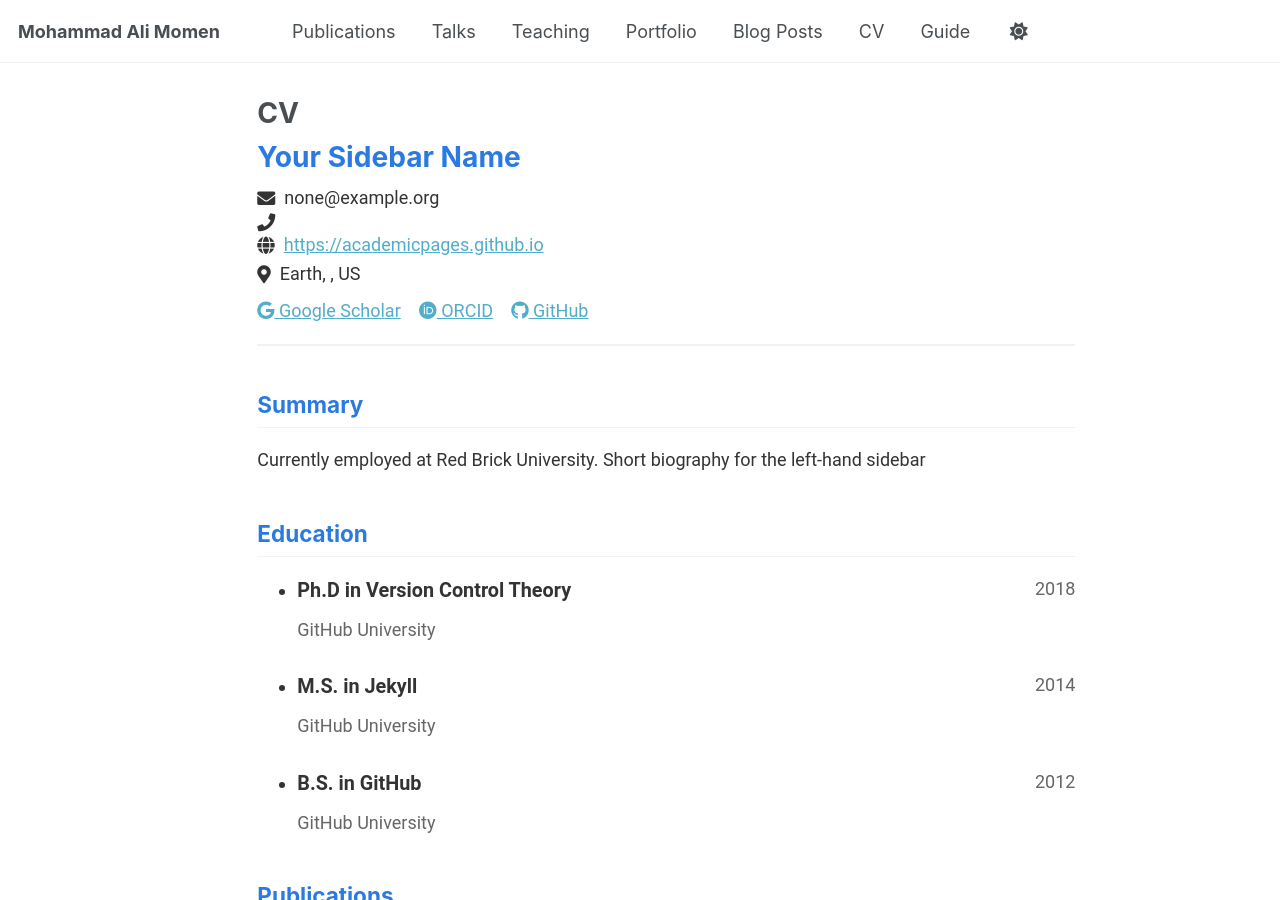
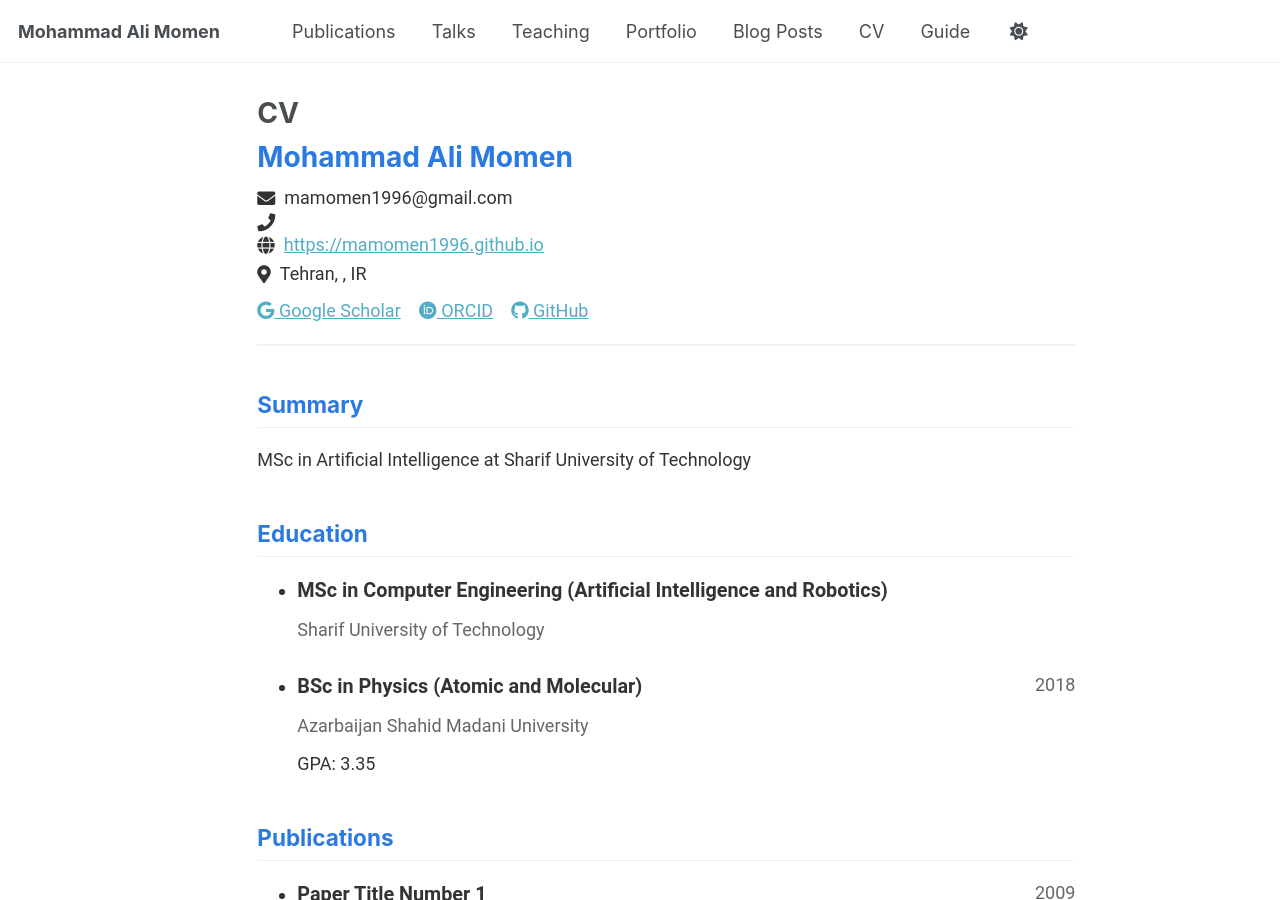
Before and after one commit to mamomen1996/mamomen1996.github.io, a Jekyll site: the page built from _pages/cv-json.md, in a window 1280 px wide and 900 px high. Built offline with Jekyll 4.4.1, drawn with Linux system fonts in a browser that asks for light colours.

Commit message:
Update cv.json

```diff
--- a/_data/cv.json
+++ b/_data/cv.json
@@ -1,62 +1,53 @@
 {
   "basics": {
-    "name": "Your Sidebar Name",
-    "email": "none@example.org",
+    "name": "Mohammad Ali Momen",
+    "email": "mamomen1996@gmail.com",
     "phone": "",
-    "website": "https://academicpages.github.io",
-    "summary": "Currently employed at Red Brick University. Short biography for the left-hand sidebar",
+    "website": "https://mamomen1996.github.io",
+    "summary": "MSc in Artificial Intelligence at Sharif University of Technology",
     "location": {
       "address": "",
       "postalCode": "",
-      "city": "Earth",
-      "countryCode": "US",
+      "city": "Tehran",
+      "countryCode": "IR",
       "region": ""
     },
     "profiles": [
       {
         "network": "Google Scholar",
         "username": "",
-        "url": "https://scholar.google.com/citations?user=PS_CX0AAAAAJ"
+        "url": ""
       },
       {
         "network": "ORCID",
         "username": "",
-        "url": "http://orcid.org/yourorcidurl"
+        "url": "https://orcid.org/0009-0003-9316-568X"
       },
       {
         "network": "GitHub",
-        "username": "academicpages",
-        "url": "https://github.com/academicpages"
+        "username": "mamomen1996",
+        "url": "https://github.com/mamomen1996"
       }
     ]
   },
   "work": [],
   "education": [
     {
-      "institution": "GitHub University",
-      "area": "Ph.D in Version Control Theory",
+      "institution": "Sharif University of Technology",
+      "area": "MSc in Computer Engineering (Artificial Intelligence and Robotics)",
       "studyType": "",
-      "startDate": "",
-      "endDate": "2018",
+      "startDate": "2025",
+      "endDate": "",
       "gpa": null,
       "courses": []
     },
     {
-      "institution": "GitHub University",
-      "area": "M.S. in Jekyll",
+      "institution": "Azarbaijan Shahid Madani University",
+      "area": "BSc in Physics (Atomic and Molecular)",
       "studyType": "",
-      "startDate": "",
-      "endDate": "2014",
-      "gpa": null,
-      "courses": []
-    },
-    {
-      "institution": "GitHub University",
-      "area": "B.S. in GitHub",
-      "studyType": "",
-      "startDate": "",
-      "endDate": "2012",
-      "gpa": null,
+      "startDate": "2014",
+      "endDate": "2018",
+      "gpa": 3.35,
       "courses": []
     }
   ],
```
